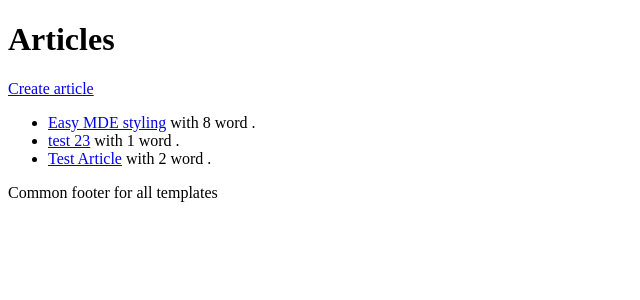
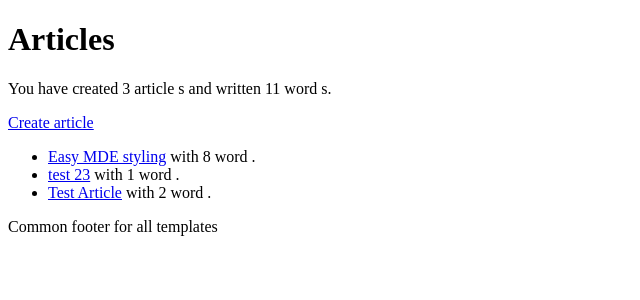
Before and after one commit to HoWong270/LevelUp_project_csc430, a Django app: page /articles/ in a window 1280 px wide. Shown: the part 55-355 px from the top of the page, without its empty margins (0-640 px from the left). Run offline with Django 5.2, Linux system fonts and the light colour scheme; a user stored in the database is signed in; data comes from the database, SQL or seed files in the repository; both versions use the stored data as it was after the commit; some libraries are stand-ins or nearby versions.

Commit message:
this is commit

```diff
--- a/level_up/app/models.py
+++ b/level_up/app/models.py
@@ -24,6 +24,16 @@ class UserProfile(AbstractUser):
 
     USERNAME_FIELD = "email"
     REQUIRED_FIELDS = []
+
+    @property
+    def article_count(self):
+        return self.articles.count()
+
+    @property
+    def written_words(self):
+        return self.articles.aggregate(models.Sum("word_count")) ["word_count__sum"] or 0
+
+    # my_user.article_count
 
 # -------------------------------
 # Article Model
--- a/level_up/level_up/settings.py
+++ b/level_up/level_up/settings.py
@@ -42,6 +42,7 @@ DJANGO_APPS = [
     'django.contrib.sessions',
     'django.contrib.messages',
     'django.contrib.staticfiles',
+    'django.contrib.humanize'
 ]
 
 THIRD_PARTY_APPS = [
--- a/level_up/templates/app/base.html
+++ b/level_up/templates/app/base.html
@@ -4,6 +4,9 @@
     <meta charset="UTF-8">
     <meta name="viewport" content="width=device-width, initial-scale=1.0">
     <title>LevelUp</title>
+    <!--https://github.com/Ionaru/easy-markdown-editor?tab=readme-ov-file#quick-access-->
+    <link rel="stylesheet" href="https://cdn.jsdelivr.net/npm/easymde/dist/easymde.min.css">
+    <script src="https://cdn.jsdelivr.net/npm/easymde/dist/easymde.min.js"></script>
 </head>
 <body>
     <nav>
@@ -26,5 +29,10 @@
     {% endblock content %}
 
     <footer>Common footer for all templates</footer>
+
+    {% block page_js %}
+
+    {%endblock page_js %}
+
 </body>
 </html>
--- a/level_up/templates/app/home.html
+++ b/level_up/templates/app/home.html
@@ -1,7 +1,15 @@
 {% extends "app/base.html" %}
+{% load humanize %}
 
 {% block content %}
     <h1>Articles</h1>
+
+    <p>
+        You have created {{ user.article_count | intcomma }}
+        article {{user.article_count | pluralize }}
+        and written {{user.written_words | intcomma}}
+        word {{user.written_words | pluralize}}.
+    </p>
 
     <a href="{% url 'create_article' %}">Create article</a>
 
```
Also changed, not shown: level_up/templates/app/article_create.html (+12 -0 lines), level_up/templates/app/article_update.html (+12 -0 lines), level_up/db.sqlite3.
